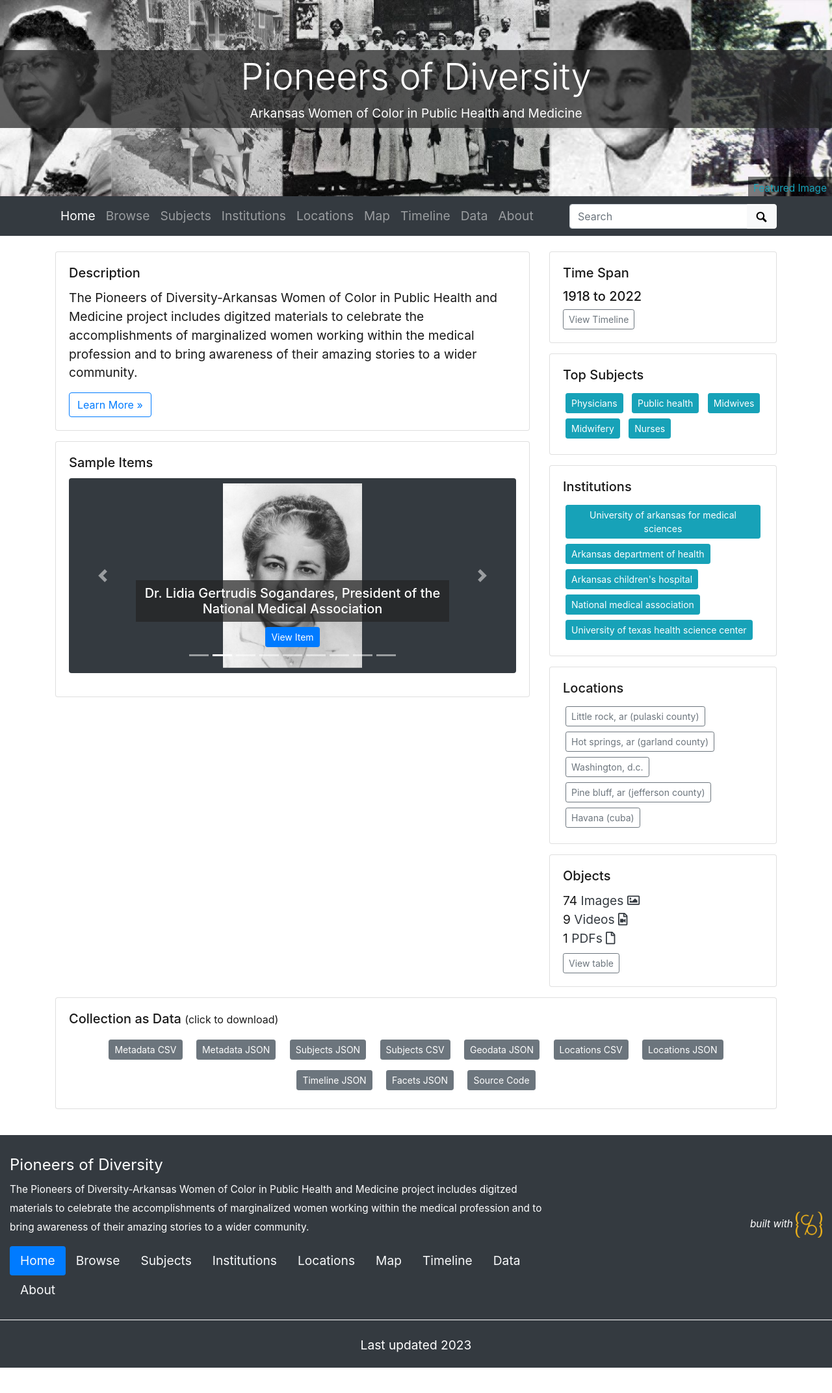
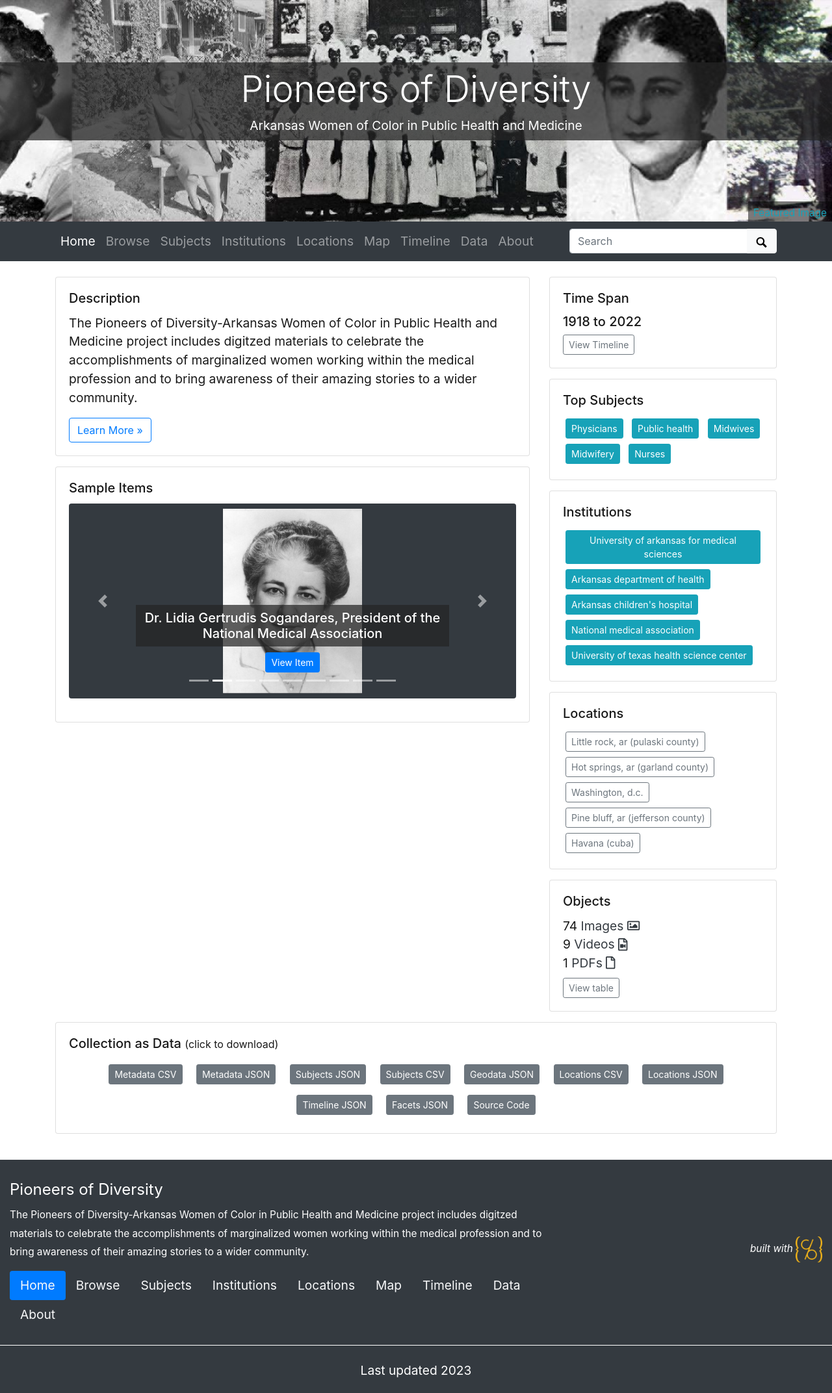
Before and after one commit to Starkad2/Wocim-GH2, a Jekyll site: the page built from index.md, in a window 1280 px wide. Shown: the whole page at 65% size. Built offline with Jekyll 4.4.1, drawn with Linux system fonts in a browser that asks for light colours; before the commit the page ends 2105 px from its top, so only the background shows below that.

Commit message:
Update theme.yml

```diff
--- a/_data/theme.yml
+++ b/_data/theme.yml
@@ -10,7 +10,7 @@
 # use either an objectid (from an item in this collect), a relative location of an image in this repo (ex. /assets/img/feature.jpg), or a full url to an image elsewhere
 featured-image: wocim034
 # optional: add extra padding around collection title for a larger image feature.
-home-title-y-padding: 4em # Default is 8em
+home-title-y-padding: 5em # Default is 8em
 # optional: change position of background image, center, top, bottom
 home-banner-image-position: center
 
```
